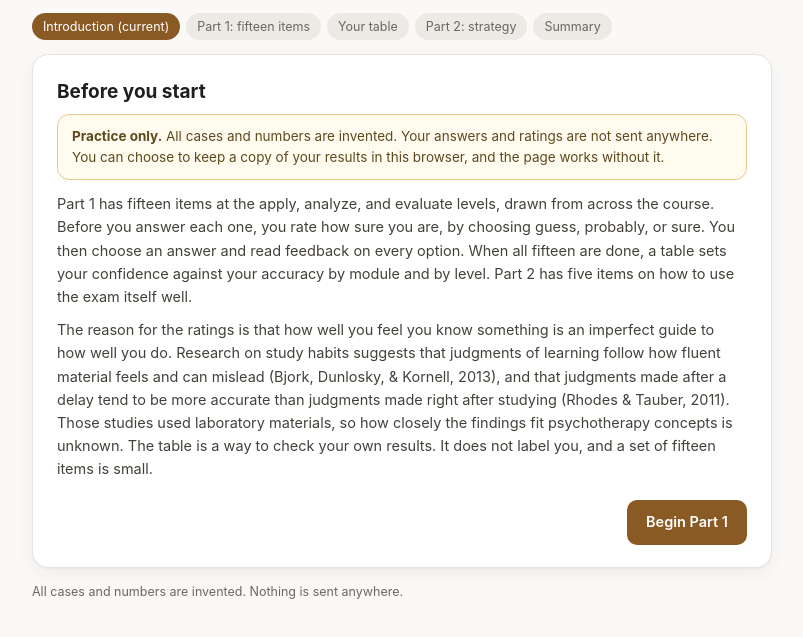
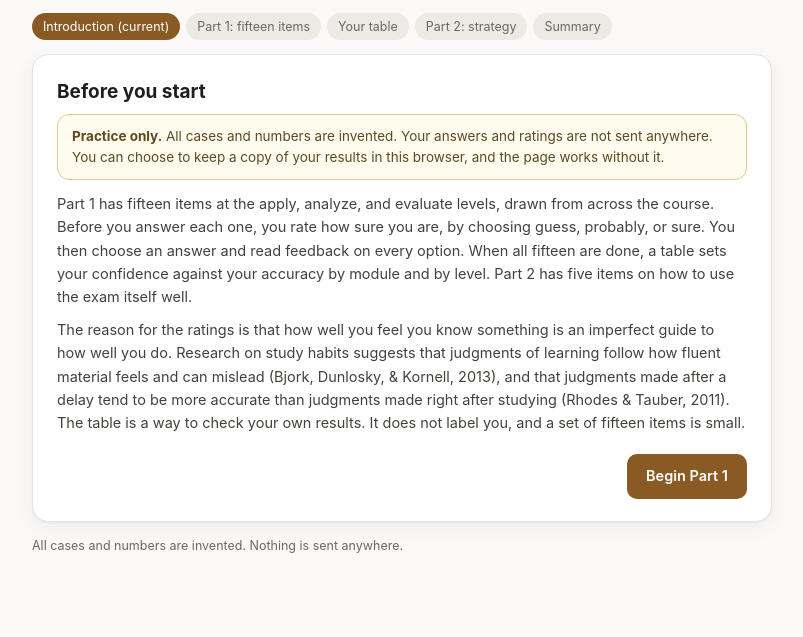
Before and after one commit to CareLab-UTDallas/PSY4387, a plain HTML site: page module16/calibrate-16.html in a window 1280 px wide. Shown: the part 129-766 px from the top of the page, without its empty margins (238-1041 px from the left). Drawn offline with Linux system fonts and the light colour scheme.

Commit message:
Add files via upload

```diff
--- a/module16/calibrate-16.html
+++ b/module16/calibrate-16.html
@@ -984,7 +984,7 @@ function renderIntro(){
   var sv=readStore(), h='<section class="panel"><h2 class="hd" id="panelhead" tabindex="-1">Before you start</h2>'+
    '<div class="note illus"><b>Practice only.</b> All cases and numbers are invented. Your answers and ratings are not sent anywhere. You can choose to keep a copy of your results in this browser, and the page works without it.</div>'+
    '<p class="explain">Part 1 has fifteen items at the apply, analyze, and evaluate levels, drawn from across the course. Before you answer each one, you rate how sure you are, by choosing guess, probably, or sure. You then choose an answer and read feedback on every option. When all fifteen are done, a table sets your confidence against your accuracy by module and by level. Part 2 has five items on how to use the exam itself well.</p>'+
-   '<p class="explain">The reason for the ratings is that how well you feel you know something is an imperfect guide to how well you do. Research on study habits suggests that judgments of learning follow how fluent material feels and can mislead (Bjork, Dunlosky, &amp; Kornell, 2013), and that judgments made after a delay tend to be more accurate than judgments made right after studying (Rhodes &amp; Tauber, 2011). Those studies used laboratory materials, so how closely the findings fit psychotherapy concepts is unknown. The table is a way to check your own results. It does not label you, and a set of fifteen items is small.</p>';
+   '<p class="explain">The reason for the ratings is that how well you feel you know something is an imperfect guide to how well you do. Research on study habits suggests that judgments of learning follow how fluent material feels and can mislead (Bjork, Dunlosky, &amp; Kornell, 2013), and that judgments made after a delay tend to be more accurate than judgments made right after studying (Rhodes &amp; Tauber, 2011). The table is a way to check your own results. It does not label you, and a set of fifteen items is small.</p>';
   if(sv){ h+='<div class="note">A saved result from '+esc(dateText(sv.t))+' is stored in this browser. After the table you can compare it with today if at least two days have passed.</div>'; }
   h+=safetyNote()+'<div class="foot"><span></span><button class="btn" type="button" data-act="start">Begin Part 1</button></div></section>';
   return h;
```
